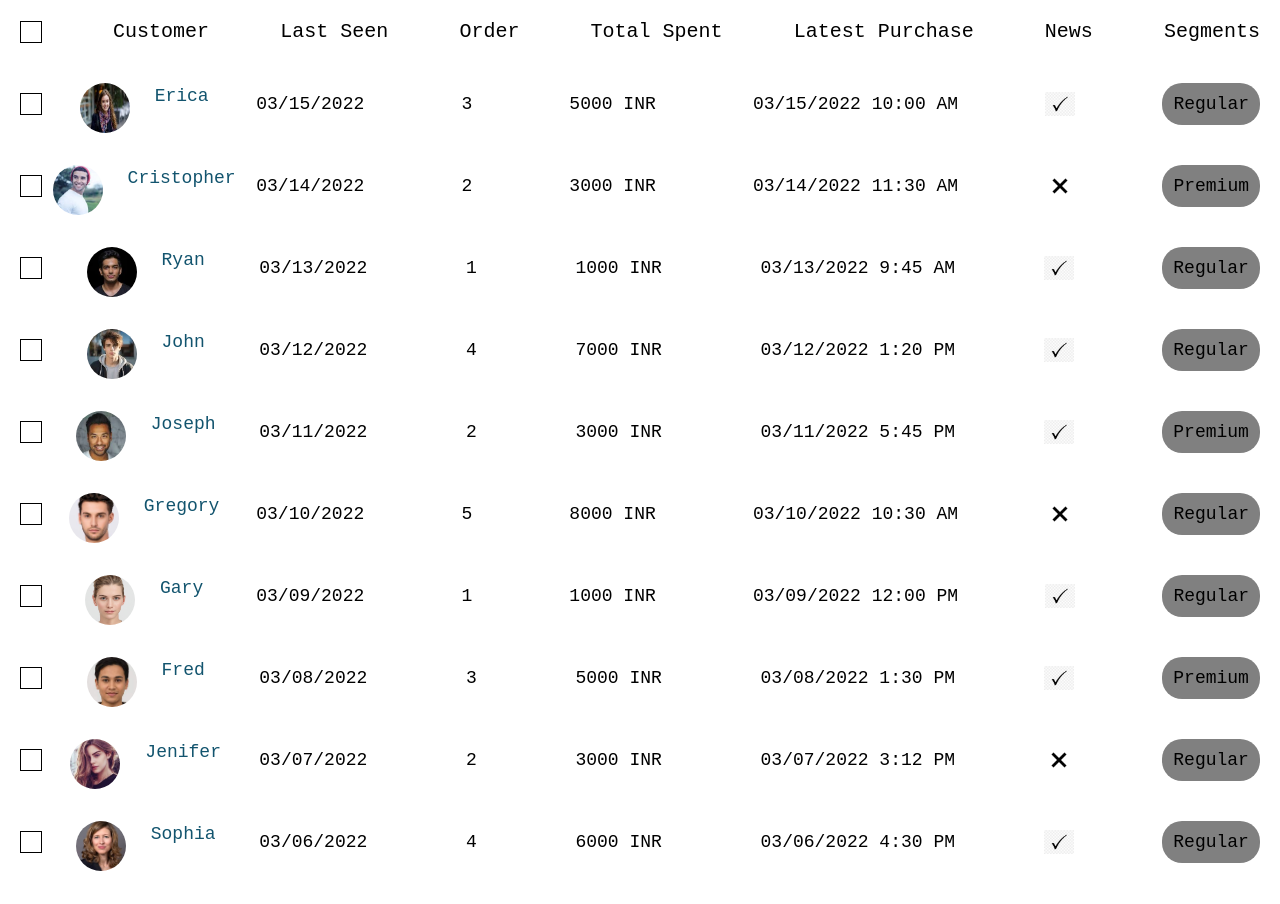
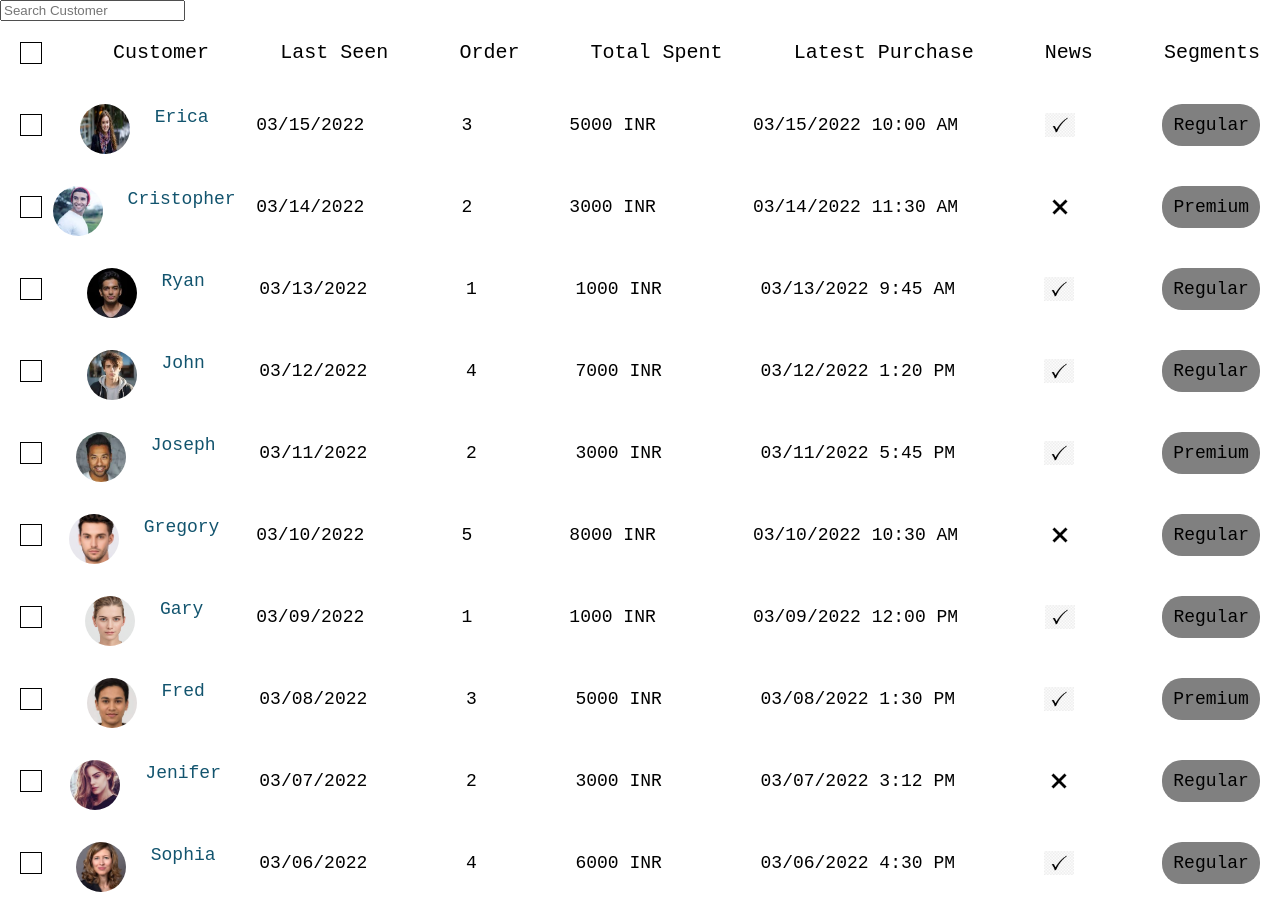
Before and after one commit to raj1408/Data-grid, a React (Vite) app: page / in a window 1280 px wide. Before the commit the page ends 883 px from the top, so only its background shows below. Built offline with nearby package versions, Linux system fonts and the light colour scheme.

Commit message:
Update App.jsx

```diff
--- a/src/App.jsx
+++ b/src/App.jsx
@@ -1,6 +1,7 @@
 import React, { useState, useEffect } from "react";
 import Header from "./components/Header";
 import Customer from "./components/Customer";
+import Searchbox from "./components/Searchbox";
 import image1 from "./assets/images/image-1.png";
 import image2 from "./assets/images/image-2.png";
 import image3 from "./assets/images/image-3.png";
@@ -135,7 +136,19 @@ function App() {
     latestPurchase: "asc",
   });
 
+  const [searchQuery, setSearchQuery] = useState("");
   const [customers, setCustomers] = useState(originalCustomers);
+
+  const handleSearch = (query) => {
+    setSearchQuery(query);
+    const filteredCustomers = query
+      ? originalCustomers.filter((customer) =>
+          customer.name.toLowerCase().includes(query.toLowerCase())
+        )
+      : originalCustomers;
+    setCustomers(filteredCustomers);
+  };
+
   const toggleSortOrder = (key) => {
     setOption((prevState) => ({
       ...prevState,
@@ -206,6 +219,7 @@ function App() {
 
   return (
     <div>
+      <Searchbox handleSearch={handleSearch} />
       <Header
         Customer="Customer"
         LastSeen="Last Seen"
```
